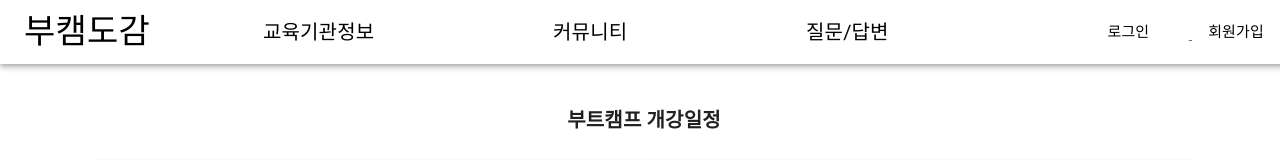
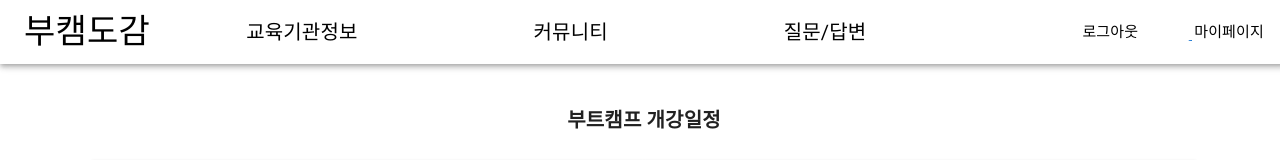
Before and after one commit to codestates-seb/seb39_main_020, a React (Create React App) app in the folder client/: page / in a window 1280 px wide. Shown: the top 160 px of the page. Built offline with nearby package versions, Linux system fonts and the light colour scheme; no server answers.

Commit message:
gnb switch logic update

```diff
--- a/client/src/layout/gnb.js
+++ b/client/src/layout/gnb.js
@@ -1,7 +1,8 @@
 import { AppBar, CssBaseline, Link, Toolbar, Typography, useTheme } from "@mui/material";
 import { makeStyles } from 'tss-react/mui';
-import { Link as RouterLink } from "react-router-dom";
+import { Link as RouterLink, useLocation } from "react-router-dom";
 import routes from "../configs/rootRoutes";
+import { useEffect } from "react";
 
 const useStyles = makeStyles()((theme) => ({
     navlinks: {
@@ -33,13 +34,17 @@ const useStyles = makeStyles()((theme) => ({
     },
   }));
 
-const Gnb = () => {
+const Gnb = (props) => {
     const theme = useTheme();
     const { classes } = useStyles(theme);
-
+    const { isLogin } = props;
     const sidemenus = routes[0].children.filter((ch)=>{
         return ch.visible;
     });
+
+    useEffect(()=> {
+      console.log("gnb",isLogin);
+    },[isLogin]);
 
     return (
             <AppBar position="static">
@@ -53,12 +58,24 @@ const Gnb = () => {
                     {sidemenu.name}
                     </Link>
                 })}
+                {(isLogin)?
+                <>
                   <Link to="로그인" className={classes.fixedLink} key="login">
                   로그인
                   </Link>
                   <Link to="회원가입" className={classes.fixedLink} key="join">
                   회원가입
                   </Link>
+                </>
+                :<>
+                  <Link to="로그아웃" className={classes.fixedLink} key="login">
+                  로그아웃
+                  </Link>
+                  <Link to="마이페이지" className={classes.fixedLink} key="join">
+                  마이페이지
+                  </Link>
+                </>
+                }
                 </Toolbar>
             </AppBar>
     )
--- a/client/src/layout/layout.js
+++ b/client/src/layout/layout.js
@@ -1,17 +1,20 @@
-import { Container, Grid, Stack } from "@mui/material";
+import { Button, Container, Fab, Grid, Stack } from "@mui/material";
 import { useEffect, useState } from "react";
 import { Outlet } from "react-router-dom";
 import LoaderComponent from "../components/loadingbarComponent";
 import SnackBarMessage from "../components/snackbarComponent";
+//import Footer from "./footer";
 import Gnb from "./gnb";
+import Lnb from "./lnb";
 
 const Layout = () => {
     const [openSnackbar, setOpenSnackbar] = useState(false);
     const [snackbarMessage, setSnackbarMessage] = useState("");
     const [snackbarSeverity, setSnackbarSeverity] = useState("danger");
     const [loading, setLoading] = useState(false);
-
+    const [isLogin, setIsLogin] = useState(false);
     const layoutConfig = {
+        login : {isLogin, setIsLogin},
         snackbar :{
             // AVAILABLE_SEVERITY = ["error","info","success","warning"]
             // usage : 사용할 페이지에서 useEffect({snackbar.open(메시지,테마),[조건,snackbar]})
@@ -26,11 +29,15 @@ const Layout = () => {
         }
     }
 
+    useEffect(()=> {
+        console.log(isLogin);
+    },[isLogin]);
+
     return (
         <>
             <Stack spacing={1}>
                 <Grid container spacing={1}>
-                    <Gnb/>
+                    <Gnb isLogin={isLogin}/>
                     <Container>
                         <Outlet context={layoutConfig}/>
                     </Container>
```
Also changed, not shown: 1 other file (tests, documents, lock files or other folders). Lines whose indentation alone changed are shown as unchanged.
